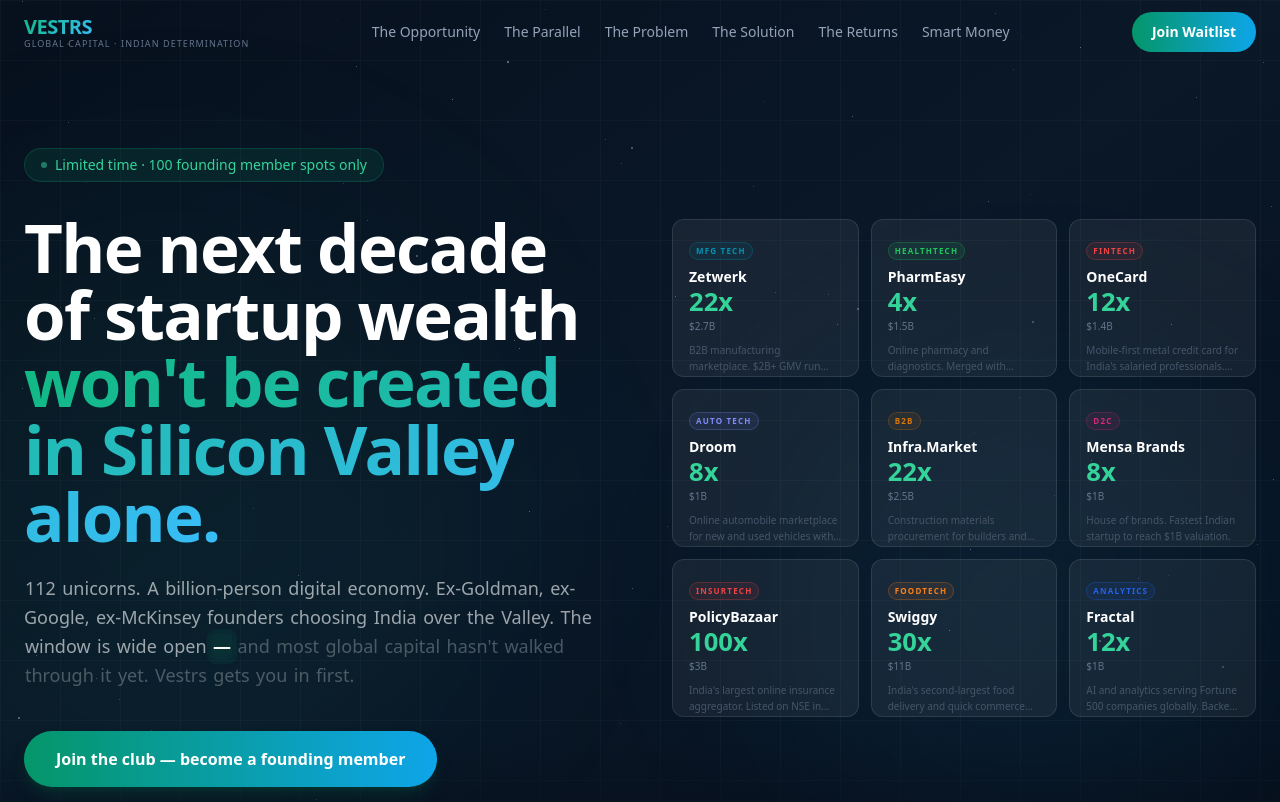
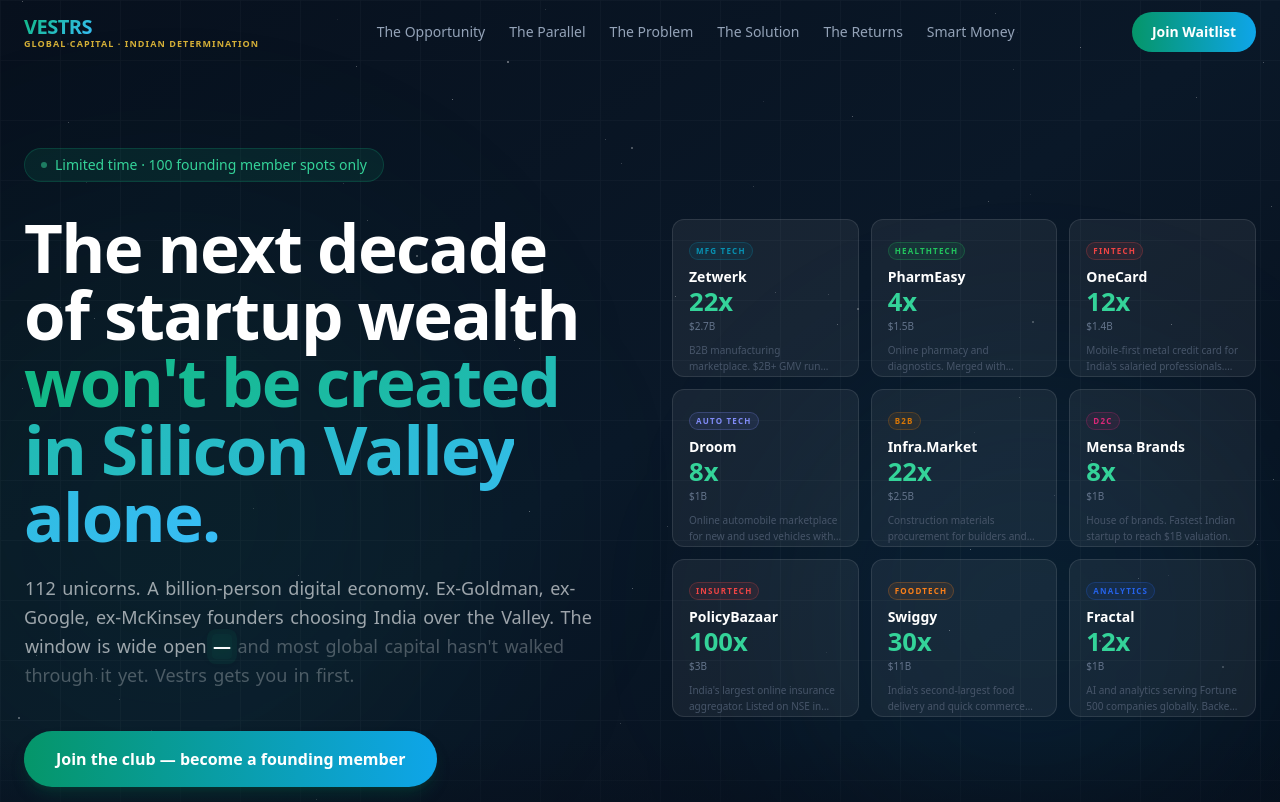
Before and after one commit to amitanalytics-dev/vestrs, a Next.js app: page / in a window 1280 px wide. Shown: the top 802 px of the page. Built offline with nearby package versions, Linux system fonts and the light colour scheme.

Commit message:
Tagline: gold bold color
Co-Authored-By: Claude Sonnet 4.6 <noreply@anthropic.com>

```diff
--- a/components/Nav.tsx
+++ b/components/Nav.tsx
@@ -39,7 +39,7 @@ export default function Nav() {
           <div className="text-xl font-bold tracking-tight leading-none">
             <span className="text-gradient-teal">VESTRS</span>
           </div>
-          <span className="text-[9px] text-slate-500 tracking-[0.12em] uppercase mt-0.5 leading-none">
+          <span className="text-[9px] font-bold tracking-[0.12em] uppercase mt-0.5 leading-none" style={{ color: '#D4AF37' }}>
             Global Capital · Indian Determination
           </span>
         </div>
```
